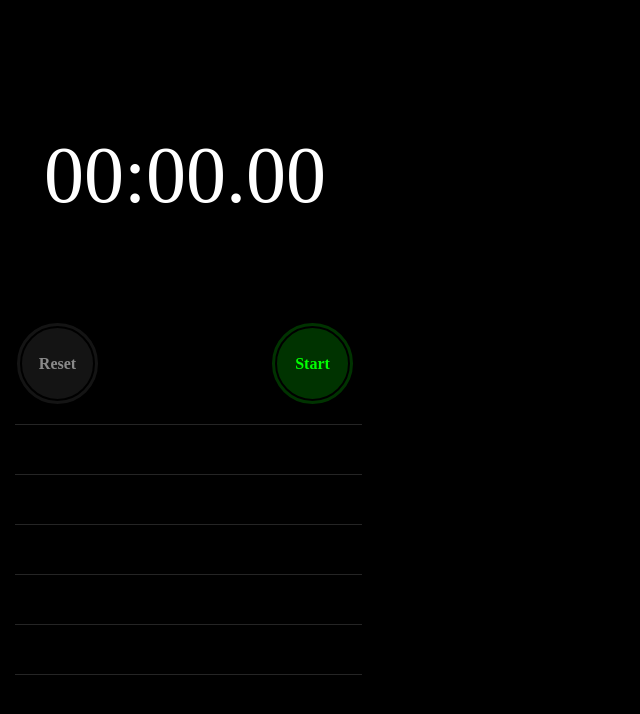
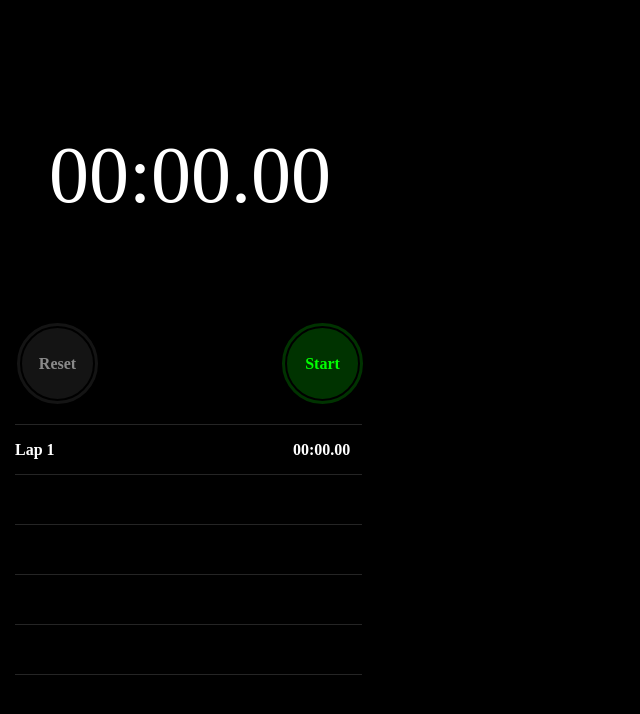
Before and after one commit to TimurJ/React-Stopwatch, a React (Vite) app: page / in a window 1280 px wide. Shown: the top 714 px of the page, without its empty margins (0-640 px from the left). Built offline with nearby package versions, Linux system fonts and the light colour scheme; a web font is replaced by a local one.

Commit message:
added timer functionality

```diff
--- a/src/App.jsx
+++ b/src/App.jsx
@@ -1,66 +1,66 @@
-import { useState, useEffect } from "react";
+import React, { useState, useEffect } from "react";
 import "./style.css";
 
-// render App
-// something happens = event handler triggers
-// apply some logic
-// oh I need to re-render
-// tell react to rerender -> here's the value for when you do that
-let milliseconds = 0;
-let seconds = 0;
-let minutes = 0;
-
 const convertTime = (time) => {
-  milliseconds = Math.floor(time) % 1000;
-  seconds = Math.floor(time / 1000) % 60;
-  minutes = Math.floor(time / 60000) % 60;
-
-  return `${padNumbers(minutes)}:${padNumbers(seconds)}.${padNumbers(
-    Math.floor(milliseconds / 10)
-  )}`;
+  let milliseconds = Math.floor(time) % 1000;
+  let seconds = Math.floor(time / 1000) % 60;
+  let minutes = Math.floor(time / 60000) % 60;
+  return `${padNumbers(minutes)}:${padNumbers(seconds)}.${padNumbers(Math.floor(milliseconds / 10))}`;
 };
 
 const padNumbers = (number) => {
   return number.toString().padStart(2, 0);
 };
 
-const App = () => {
+function App() {
   const [isRunning, setIsRunning] = useState(false);
   const [elapsedTime, setElapsedTime] = useState(0);
-  console.log(elapsedTime);
+  const [activeLapTime, setActiveLapTime] = useState(0);
+  const [lapNumber, setLapNumber] = useState(0);
 
   useEffect(() => {
-    const startTime = Date.now();
-    let interval;
     if (isRunning) {
-      interval = setInterval(() => {
+      const startTime = Date.now() - elapsedTime;
+      const lapStartTime = Date.now() - activeLapTime;
+
+      const interval = setInterval(() => {
         setElapsedTime(Date.now() - startTime);
+        setActiveLapTime(Date.now() - lapStartTime);
       }, 16);
-    } else {
-      clearInterval(interval);
+
+      return () => clearInterval(interval);
     }
-  }, []);
+  }, [isRunning]);
 
-  // const [isPaused, setIsPaused] = useState(false);
+  const reset = () => {
+    if (!isRunning) {
+      setElapsedTime(0);
+      setActiveLapTime(0);
+    }
+  };
 
-  // const handlePause = () => {};
-
-  // const handleResume = () => {};
-
-  // const handleReset = () => {};
+  const saveLap = () => {
+    if (isRunning) {
+      lapStartTime = 0;
+    }
+  };
 
   return (
     <div>
-      <div id="setTime">{convertTime(elapsedTime)}</div>
+      <div class="time">{convertTime(elapsedTime)}</div>
 
       <div className="buttons">
-        <button className="resetLapButton" disabled={!elapsedTime}>
+        <button
+          className="resetLapButton"
+          disabled={!elapsedTime}
+          onClick={() => {
+            reset();
+            saveLap();
+          }}
+        >
           {isRunning ? "Lap" : "Reset"}
         </button>
-        <button
-          className="startButton"
-          onClick={() => setIsRunning(!isRunning)}
-        >
+        <button className={isRunning ? "stopButton" : "startButton"} onClick={() => setIsRunning(!isRunning)}>
           {isRunning ? "Stop" : "Start"}
         </button>
       </div>
@@ -69,8 +69,8 @@ const App = () => {
         <table id="lapTable">
           <tbody>
             <tr>
-              <td></td>
-              <td></td>
+              <td>Lap 1</td>
+              <td>{convertTime(activeLapTime)}</td>
             </tr>
             <tr>
               <td></td>
@@ -97,6 +97,6 @@ const App = () => {
       </div>
     </div>
   );
-};
+}
 
 export default App;
--- a/src/style.css
+++ b/src/style.css
@@ -22,10 +22,10 @@ body {
   background-color: var(--main-background-color);
   padding: 0;
   margin: 0;
-  width: 370px;
+  width: 380px;
 }
 
-#setTime {
+.time {
   color: var(--text-color);
   font-size: 80px;
   font-family: "SF-Pro";
```
